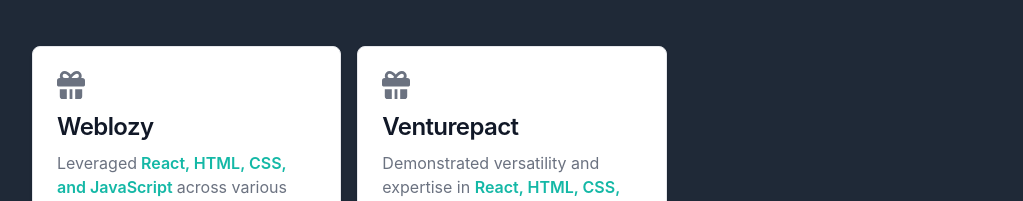
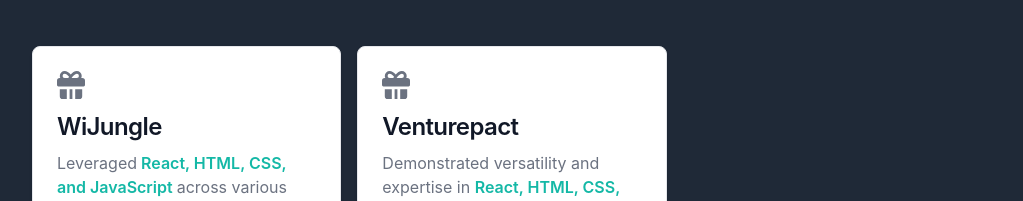
Before and after one commit to 4nupam/Anupam_portfolio, a React (Create React App) app: page / in a window 1280 px wide. Shown: the part 1010-1211 px from the top of the page, without its empty margins (128-1151 px from the left). Built offline with nearby package versions, Linux system fonts and the light colour scheme.

Commit message:
Update Main.js

```diff
--- a/src/Components/Main.js
+++ b/src/Components/Main.js
@@ -79,12 +79,12 @@ const Main = () => {
               <path d="M18 5h-.7c.229-.467.349-.98.351-1.5a3.5 3.5 0 0 0-3.5-3.5c-1.717 0-3.215 1.2-4.331 2.481C8.4.842 6.949 0 5.5 0A3.5 3.5 0 0 0 2 3.5c.003.52.123 1.033.351 1.5H2a2 2 0 0 0-2 2v3a1 1 0 0 0 1 1h18a1 1 0 0 0 1-1V7a2 2 0 0 0-2-2ZM8.058 5H5.5a1.5 1.5 0 0 1 0-3c.9 0 2 .754 3.092 2.122-.219.337-.392.635-.534.878Zm6.1 0h-3.742c.933-1.368 2.371-3 3.739-3a1.5 1.5 0 0 1 0 3h.003ZM11 13H9v7h2v-7Zm-4 0H2v5a2 2 0 0 0 2 2h3v-7Zm6 0v7h3a2 2 0 0 0 2-2v-5h-5Z" />
             </svg>
             <a href="#">
-              <h5 class="mb-2 text-2xl font-semibold tracking-tight text-gray-900 dark:text-white">Weblozy</h5>
+              <h5 class="mb-2 text-2xl font-semibold tracking-tight text-gray-900 dark:text-white">WiJungle</h5>
             </a>
             <p class="mb-3 font-normal text-gray-500 dark:text-gray-400">
               Leveraged<span className="text-teal-500 font-semibold"> React, HTML, CSS, and JavaScript </span> across various projects, consistently meeting
               client expectations and delivering high-quality results.</p>
-            <a href="https://www.linkedin.com/company/weblozy/" class="inline-flex font-medium items-center text-blue-600 hover:underline">
+            <a href="https://www.linkedin.com/company/wijungle/" class="inline-flex font-medium items-center text-blue-600 hover:underline">
               More About Company
               <svg class="w-3 h-3 ms-2.5 rtl:rotate-[270deg]" aria-hidden="true" xmlns="http://www.w3.org/2000/svg" fill="none" viewBox="0 0 18 18">
                 <path stroke="currentColor" stroke-linecap="round" stroke-linejoin="round" stroke-width="2" d="M15 11v4.833A1.166 1.166 0 0 1 13.833 17H2.167A1.167 1.167 0 0 1 1 15.833V4.167A1.166 1.166 0 0 1 2.167 3h4.618m4.447-2H17v5.768M9.111 8.889l7.778-7.778" />
```
